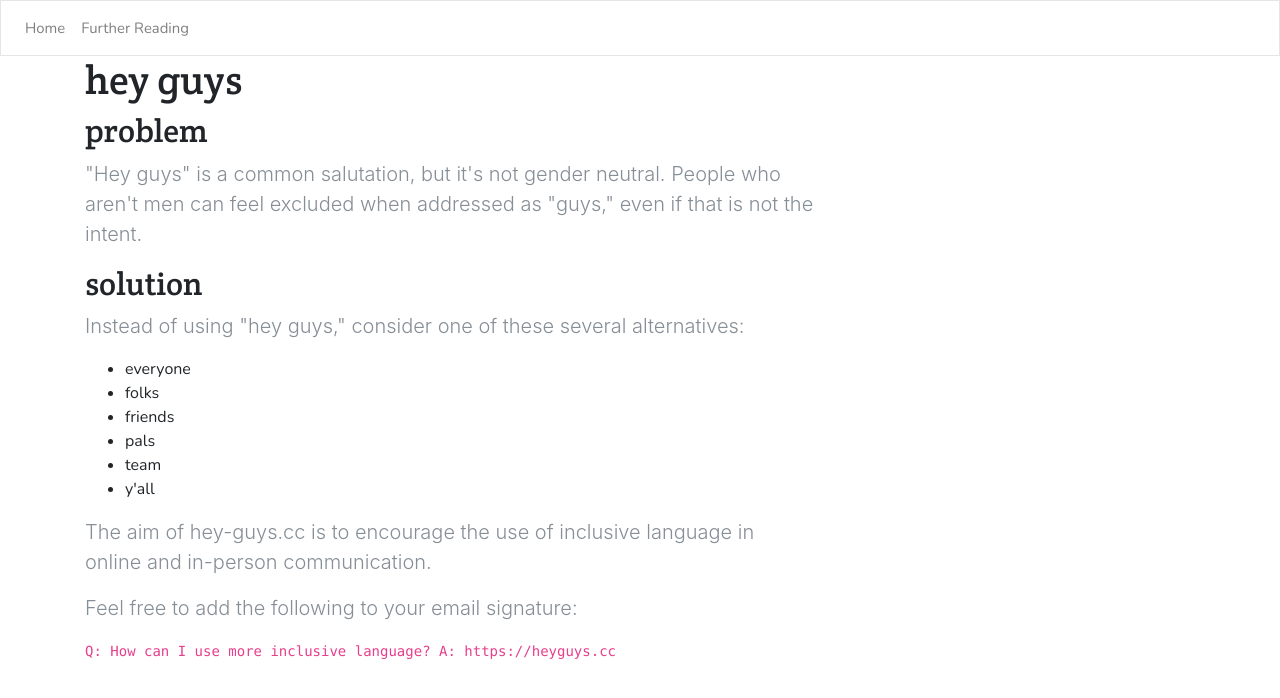
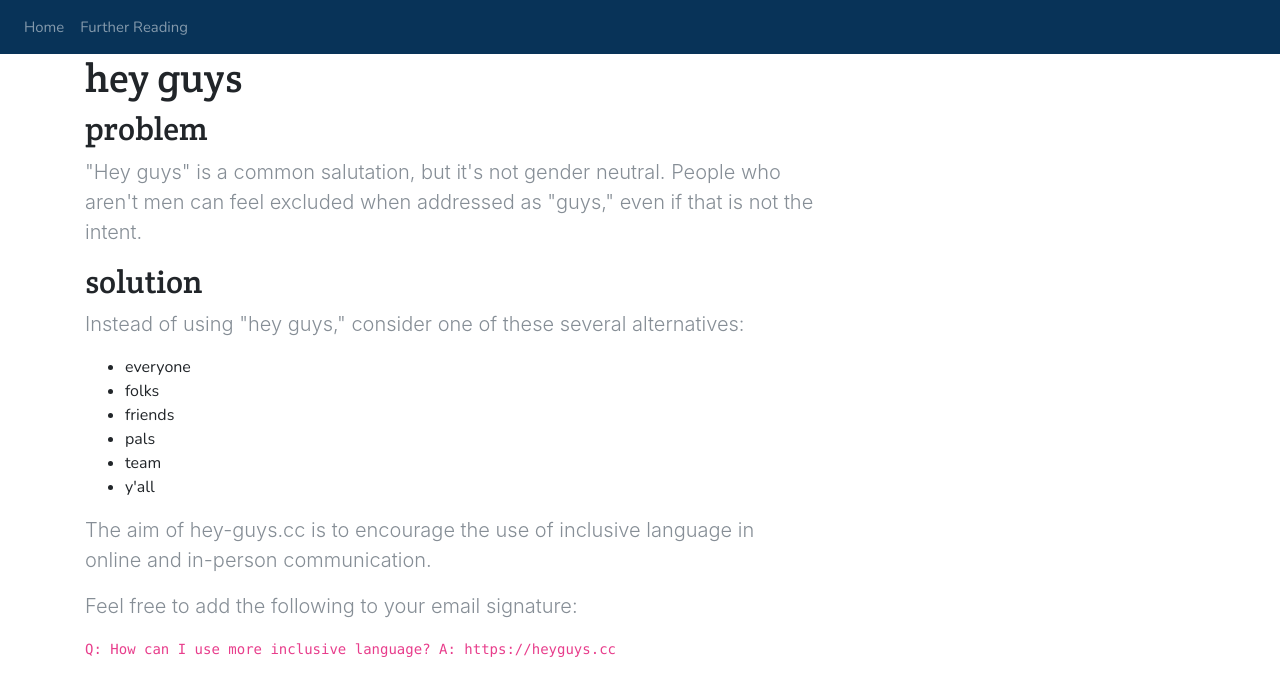
Before and after one commit to williln/heyguys.cc, a Jekyll site: the page built from index.md, in a window 1280 px wide. Shown: the top 698 px of the page. Built offline with Jekyll 4.4.1, drawn with Linux system fonts in a browser that asks for light colours; nearby versions of some CDN libraries.

Commit message:
:art: Make it blue! The navbar

```diff
--- a/_layouts/default.html
+++ b/_layouts/default.html
@@ -11,7 +11,7 @@
     <meta charset="utf-8">
   </head>
   <body>
-    <nav class="navbar navbar-expand-lg navbar-light bg-light">
+    <nav class="navbar navbar-expand-lg navbar-dark bg-primary">
       <div class="collapse navbar-collapse" id="navbarSupportedContent">
           <ul class="navbar-nav mr-auto">
             <li class="nav-item"><a class="nav-link" href="/">Home</a></li>
```
